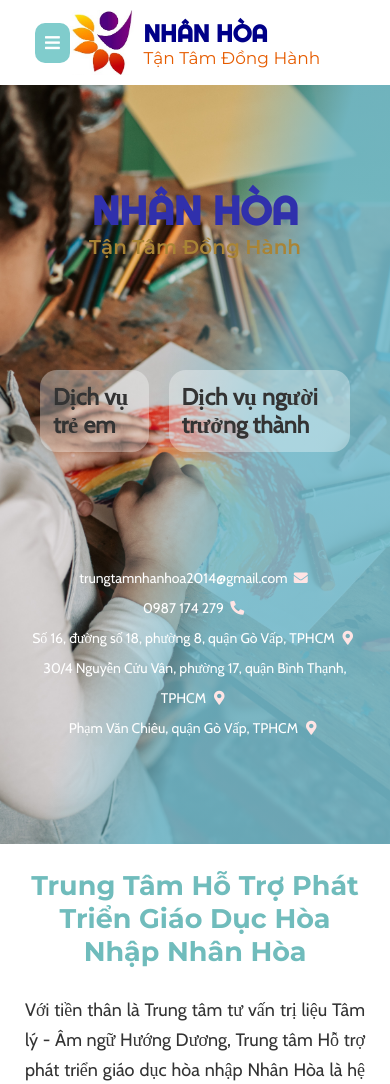
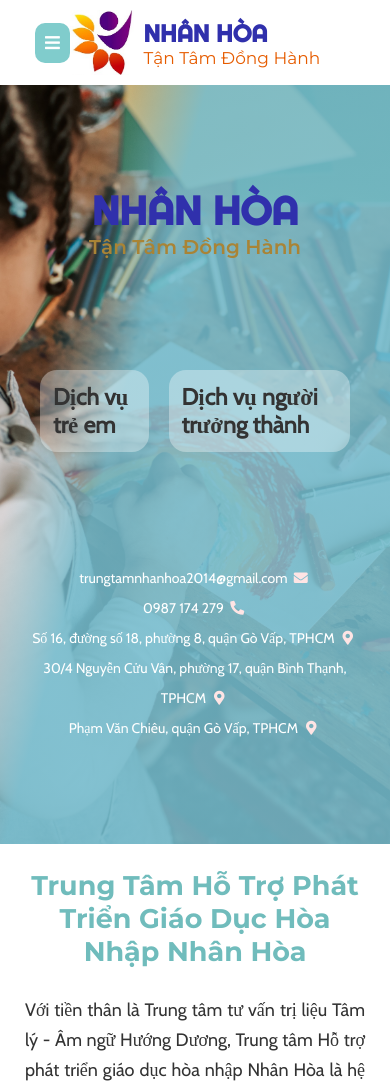
Before and after one commit to quangnguyen310/Trung-Tam-Nhan-Hoa-Website, a PHP site: page /index.html in a window 390 px wide. Shown: the top 1084 px of the page. Run offline with PHP 8.4, Linux system fonts and the light colour scheme; some libraries are stand-ins or nearby versions.

Commit message:
Update styles.css

```diff
--- a/styles.css
+++ b/styles.css
@@ -33,7 +33,7 @@ body {
 		#brand #title {
 			font-size: 24px;
 			font-weight: 700 !important;
-			color: #000088;
+			color: #3030ac;
 		}
 
 		#brand #slogan {
@@ -792,7 +792,7 @@ body {
 				display: block;
 				width: 100%;
 				padding: 0;
-				margin: 0 auto 15px;
+				margin: 0 auto 20px;
 			}
 			.course-item img{
 				width: 100%;
@@ -880,4 +880,11 @@ body {
 			.image{
 				width: 100%;
 			}
+			.cover {
+			background-image: linear-gradient(105deg,
+					#ffffff00 0%,
+					#ffffff00 20%,
+					#75bed0db 35%);
 		}
+
+		}
```
